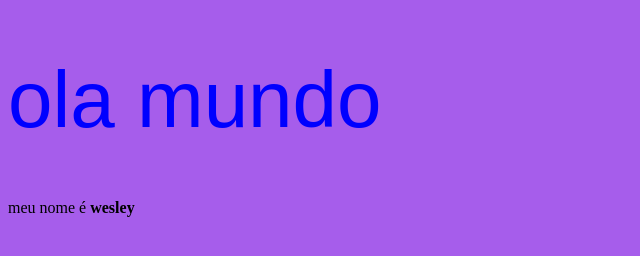
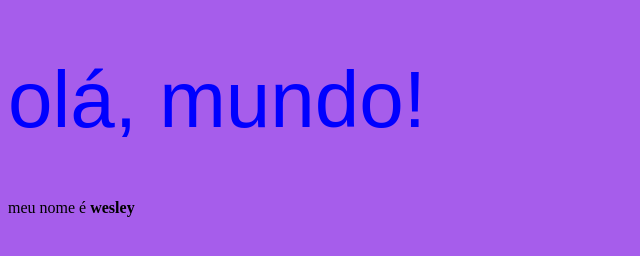
Before and after one commit to wesleypw/javascript, a plain HTML site: page index.html in a window 1280 px wide. Shown: the whole page, without its empty margins (0-640 px from the left). Drawn offline with Linux system fonts and the light colour scheme.

Commit message:
alterações de conteúdo

```diff
--- a/index.html
+++ b/index.html
@@ -15,7 +15,7 @@
     }
 </style>
 <body>
-    <h1>ola mundo</h1>
+    <h1>olá, mundo!</h1>
     <p>meu nome é <strong>wesley</strong></p>
 
 </body>
```
